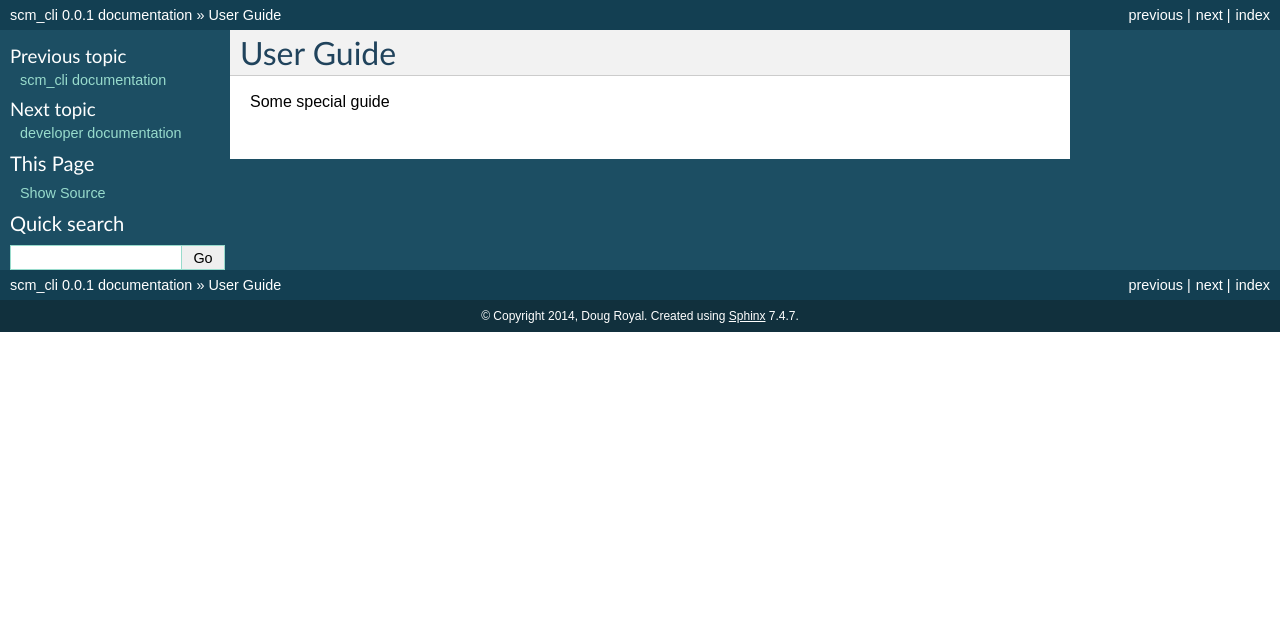
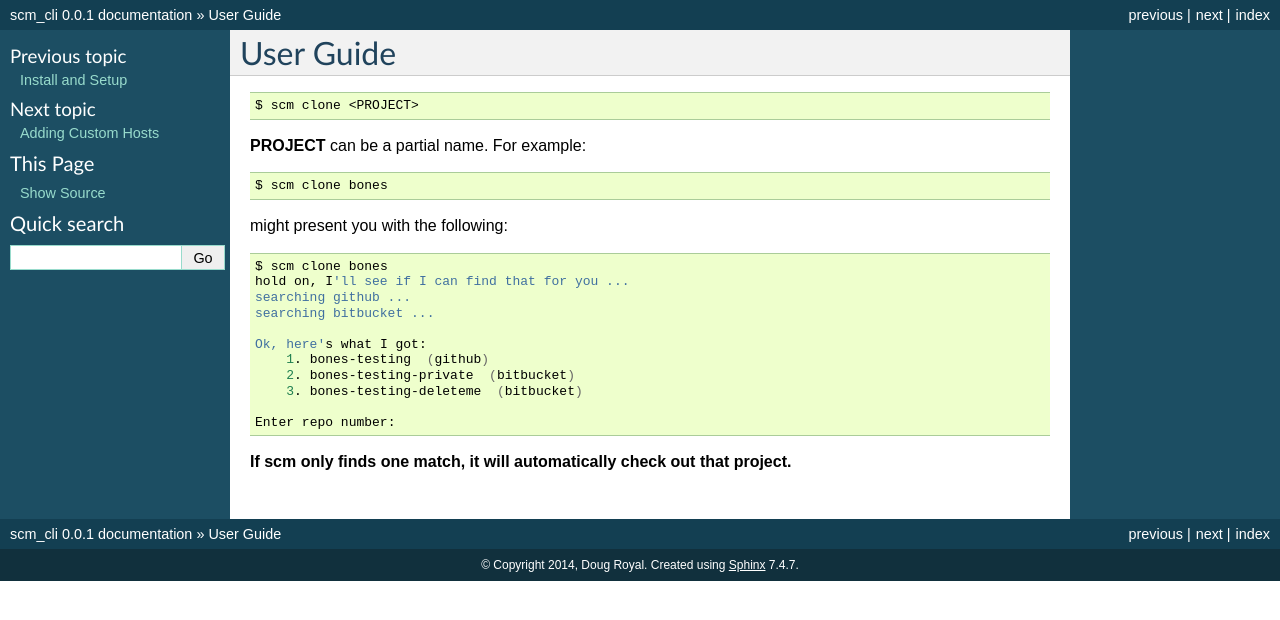
Before and after one commit to dougroyal/scm-cli, a Sphinx documentation site: the page built from doc/source/userguide/index.rst, in a window 1280 px wide. Shown: the top 620 px of the page. Built offline with Sphinx 7.4.7, drawn with Linux system fonts in a browser that asks for light colours.

Commit message:
updated docs

```diff
--- a/doc/source/commands/clone.rst
+++ /dev/null
@@ -1,6 +0,0 @@
-=====
-clone
-=====
-
-.. automodule:: scm_cli.commands.clone
-   :members:
--- a/doc/source/userguide/index.rst
+++ b/doc/source/userguide/index.rst
@@ -1,5 +1,30 @@
-==========
 User Guide
 ==========
 
-Some special guide
+.. code:: bash
+
+    $ scm clone <PROJECT>
+
+**PROJECT** can be a partial name. For example:
+
+.. code:: bash
+
+    $ scm clone bones
+
+might present you with the following:
+
+.. code:: bash
+
+    $ scm clone bones
+    hold on, I'll see if I can find that for you ...
+    searching github ...
+    searching bitbucket ...
+
+    Ok, here's what I got:
+        1. bones-testing  (github)
+        2. bones-testing-private  (bitbucket)
+        3. bones-testing-deleteme  (bitbucket)
+
+    Enter repo number:
+
+**If scm only finds one match, it will automatically check out that project.**
```
Also changed, not shown: doc/source/commands/index.rst (deleted, +0 -8 lines), doc/source/custom_hosts/index.rst (added, +48 -0 lines), doc/source/developers/index.rst (deleted, +0 -10 lines), doc/source/index.rst (+7 -8 lines), doc/source/install/index.rst (added, +18 -0 lines), pavement.py (+11 -1 lines).
